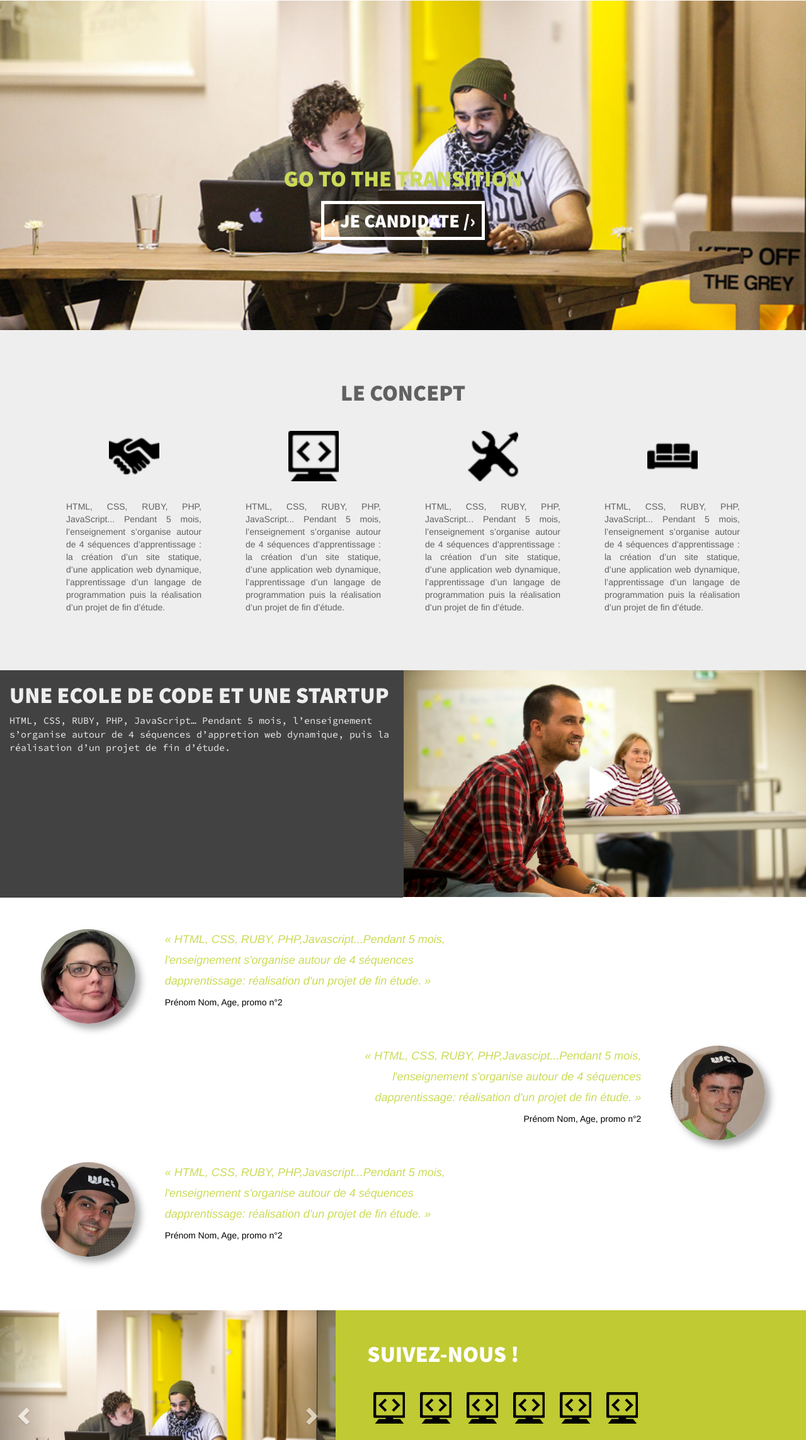
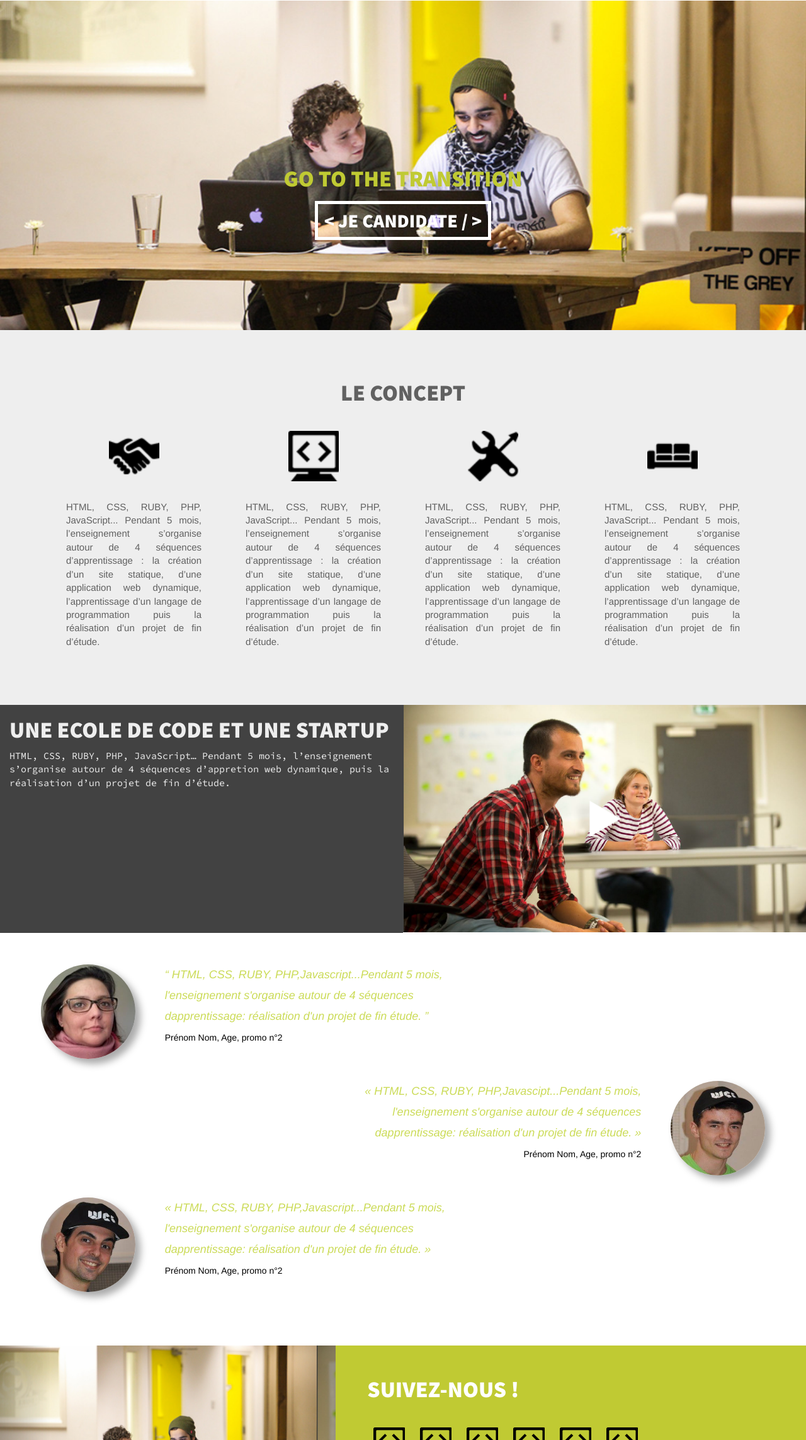
Before and after one commit to WildCodeSchool/laloupe-0915-siteWCS, a plain HTML site: page homepage.html in a window 1280 px wide. Shown: the part 76-2362 px from the top of the page at 63% size. Drawn offline with Linux system fonts and the light colour scheme.

Commit message:
responsive + arrangement divers

```diff
--- a/css/style.css
+++ b/css/style.css
@@ -129,11 +129,13 @@ h1, h2, h3, h4, h5, h6{
 }
 
 .accroche h1{
-	color: #cbdb57;
+/*	color: #cbdb57*/;
+	color: #C0CA33;
 }
 
-.accroche a:hover{
+.bouton a:hover{
 	text-decoration: none;
+	/*color: green;*/
 }
 
 .bouton{
@@ -148,6 +150,10 @@ h1, h2, h3, h4, h5, h6{
 	border: 5px solid #FEFEFE;
 	color: white;
 	padding: 7px 10px;
+}
+
+.bouton span:hover{
+	background-color: #C0CA33;
 }
 
 
@@ -177,6 +183,7 @@ h1, h2, h3, h4, h5, h6{
 	text-align: justify;
 	word-wrap: break-word;
 	margin: 20px;
+	font-size: 15px;
 }
 
 #concept img{   /* passage de 50px à 80px pour la taille des images
@@ -205,12 +212,16 @@ h1, h2, h3, h4, h5, h6{
 \*------------------------------------*/
 
 #section_video{
+	vertical-align: middle;
 	background: #424242;
 }
+
+/*.texte-video{margin: 40px 0px;} */
 
 #section_video p, #section_video h1{
 	text-align: left;
 	color: #EEEEEE;
+/*	vertical-align: middle;  */
 }
 
 #section_video p{
@@ -218,13 +229,9 @@ h1, h2, h3, h4, h5, h6{
 	font-size: 15px;
 }
 
-.video{
-	padding: 0;
-}
+.video{padding: 0;}
 
-.video img{
- 	width: 100%;
- }
+.video img{width: 100%;}
 
 
 /*------- RESPONSIVE for VIDEO --------*/
@@ -232,7 +239,7 @@ h1, h2, h3, h4, h5, h6{
 @media (max-width: 768px) {/* < 768px est la définition d'un smartphone pour Bootstrap
 														= Restons sur lâ même convention... (?)*/
 	.video img {text-align: center;}
-	.texte {padding: auto;}
+
 	#section_video h1, #section_video p{
 		text-align: center;
 		padding: 10px 8px;
--- a/homepage.html
+++ b/homepage.html
@@ -44,7 +44,7 @@
 					<h1>Go to the transition</h1>
 				</div>
 				<div class="row bouton">
-					<h2><a href="#" alt="je candidate"><span class"bouton_candidat">&#8249; Je candidate /&#8250;</span></a></h2>
+					<h2><a href="#" alt="je candidate"><span class="bouton_candidat">&lt Je candidate &#47 &gt</span></a></h2>
 				</div>
 			</div>
 		</section>
@@ -75,7 +75,7 @@
 
 		<section id="section_video">
 			<div class="row">
-				<div class="col-xs-12 col-sm-6 col-md-6 texte" >
+				<div class="col-xs-12 col-sm-6 col-md-6 texte-video" >
 					<h1>une ecole de code et une startup</h1>
 					<p><span>HTML, CSS, RUBY, PHP, JavaScript… Pendant 5 mois, l’enseignement s’organise autour de 4 séquences d’appretion web dynamique, puis la réalisation d’un projet de fin d’étude.</span></p>
 				</div>
@@ -88,37 +88,37 @@
 		<section id="temoignages">
 			<div class="row">
 				<div class="col-xs-12 col-md-2">
-					<img class="tem1" src= "img/photo_temoignage_1.jpg"/>
+					<img class="tem1" src= "img/photo_temoignage_1.jpg" alt="photo de profil"/>
+				</div>
+				<div class="col-xs-12 col-md-9">
+					<p class="Para">
+					&ldquo; HTML, CSS, RUBY, PHP,Javascript...Pendant 5 mois,
+					l'enseignement s'organise autour de 4 séquences dapprentissage: réalisation d'un projet de fin étude. &rdquo;
+					<br/><span>Prénom Nom, Age, promo n°2</span>
+					</p>
+				</div>
+			</div>
+			<div class="row">
+				<div class="col-xs-12 col-md-2 col-md-push-10">
+					<img class="tem2" src="img/photo_temoignage_2.jpg" alt="photo de profil"/>
+				</div>
+				<div class="col-xs-12 col-md-4 col-md-offset-6 col-md-pull-2">
+					<p class="Parap">
+					&#171; HTML, CSS, RUBY, PHP,Javascipt...Pendant 5 mois,
+					l'enseignement s'organise autour de 4 séquences dapprentissage: réalisation d'un projet de fin étude. &#187;
+					<br/><span>Prénom Nom, Age, promo n°2</span>
+					</p>
+				</div>
+			</div>
+			<div class="row">
+				<div class="col-xs-12 col-md-2">
+					<img class= "tem3" src="img/photo_temoignage_3.jpg" alt="photo de profil"/>
 				</div>
 				<div class="col-xs-12 col-md-9">
 					<p class="Para">
 					&#171; HTML, CSS, RUBY, PHP,Javascript...Pendant 5 mois,
 					l'enseignement s'organise autour de 4 séquences dapprentissage: réalisation d'un projet de fin étude. &#187;
-					<br/><span>Prénom Nom, Age, promo n°2<span>
-					</p>
-				</div>
-			</div>
-			<div class="row">
-				<div class="col-xs-12 col-md-2 col-md-push-10">
-					<img class="tem2" src="img/photo_temoignage_2.jpg"/>
-				</div>
-				<div class="col-xs-12 col-md-4 col-md-offset-6 col-md-pull-2">
-					<p class="Parap">
-					&#171; HTML, CSS, RUBY, PHP,Javascipt...Pendant 5 mois,
-					l'enseignement s'organise autour de 4 séquences dapprentissage: réalisation d'un projet de fin étude. &#187;
-					<br/><span>Prénom Nom, Age, promo n°2<span>
-					</p>
-				</div>
-			</div>
-			<div class="row">
-				<div class="col-xs-12 col-md-2">
-					<img class= "tem3" src="img/photo_temoignage_3.jpg"/>
-				</div>
-				<div class="col-xs-12 col-md-9">
-					<p class="Para">
-					&#171; HTML, CSS, RUBY, PHP,Javascript...Pendant 5 mois,
-					l'enseignement s'organise autour de 4 séquences dapprentissage: réalisation d'un projet de fin étude. &#187;
-					<br><span>Prénom Nom, Age, promo n°2<span>
+					<br/><span>Prénom Nom, Age, promo n°2</span>
 					</p>
 				</div>
 			</div>
@@ -139,10 +139,10 @@
 							<!-- Wrapper for slides -->
 							<div class="carousel-inner" role="listbox">
 								<div class="item active">
-									<img src="img/coworking2.jpg" alt="Coworking">
+									<img src="img/coworking2.jpg" alt="Coworking" />
 								</div>
 								<div class="item">
-									<img src="img/image_video.png" alt="image_video">
+									<img src="img/image_video.png" alt="image_video" />
 								</div>
 							</div>
 							<!-- Left and right controls -->
```
